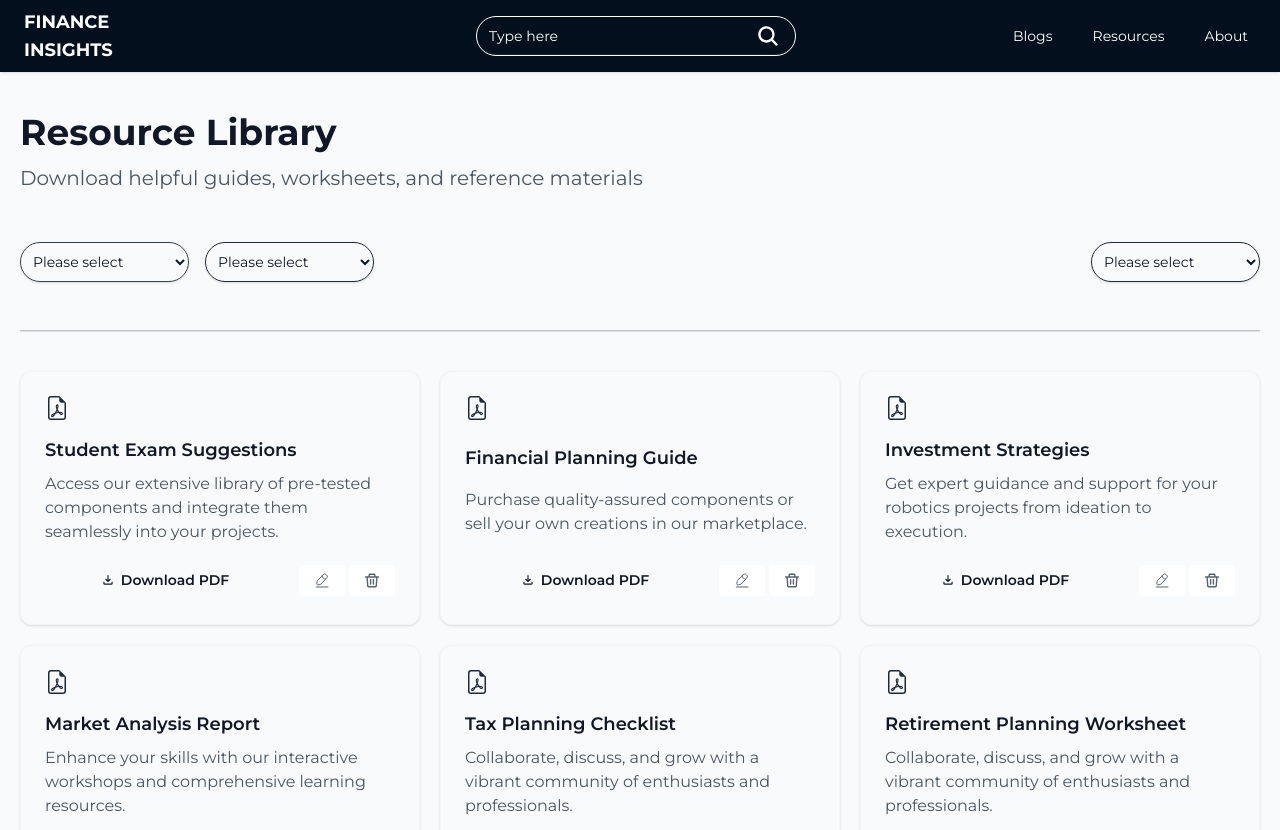
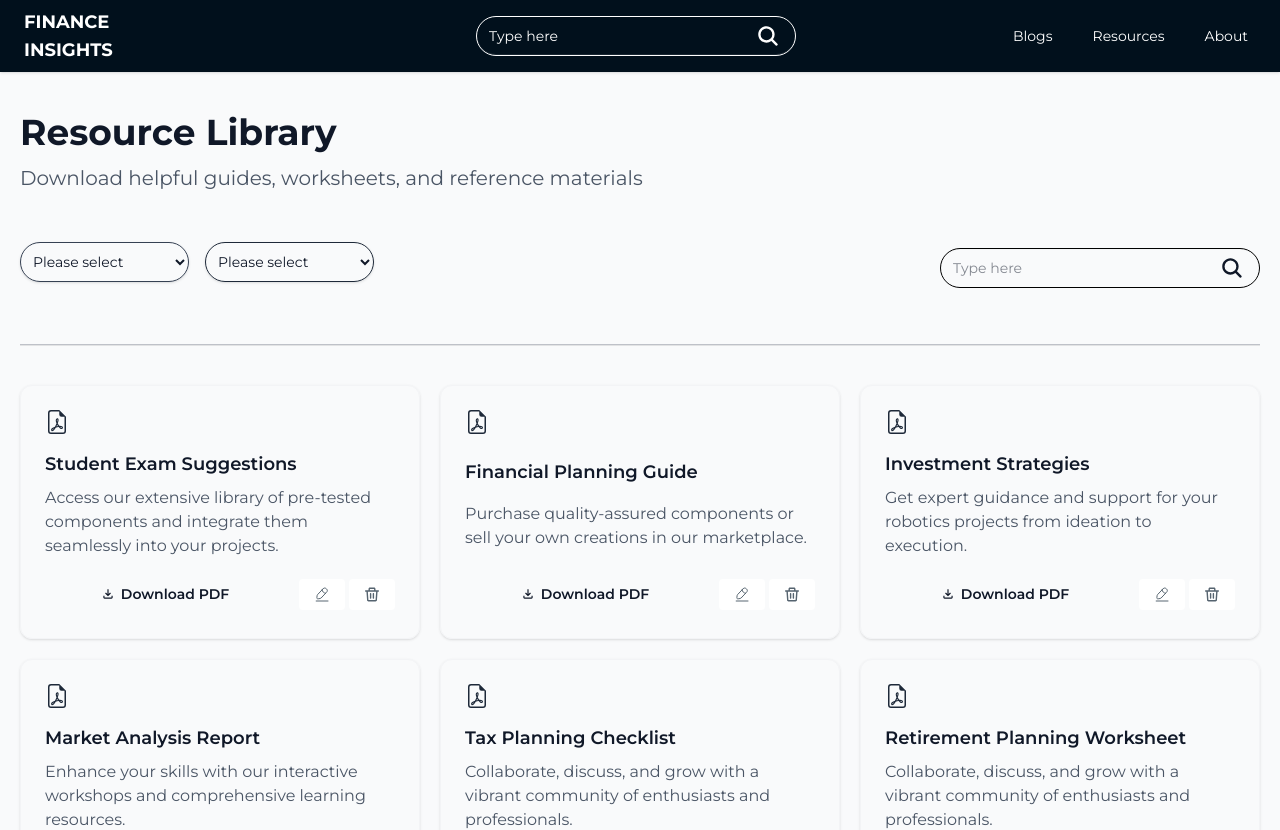
Before and after one commit to Tanjim100/Finance-Insights, a React (Vite) app: page /admin-resources in a window 1280 px wide. Shown: the top 830 px of the page. Built offline with nearby package versions, Linux system fonts and the light colour scheme; what @dr.pogodin/react-helmet would draw is missing.

Commit message:
search bar completed

```diff
--- a/src/components/Navbar.jsx
+++ b/src/components/Navbar.jsx
@@ -43,7 +43,7 @@ const Navbar = () => {
                 <div className='navbar-center pr-2'>
                     <div className='relative'>
                         <button><IoSearch className='absolute left-30 md:left-50 lg:left-70 bottom-2 z-10 text-2xl text-white' /></button>
-                        <input type="text" placeholder="Type here" className="input bg-transparent text-white w-40 md:w-60 border-white rounded-full lg:w-80 z-5 placeholder-white" />
+                        <input type="text" placeholder="Type here" className="input pr-12 bg-transparent text-white w-40 md:w-60 border-white rounded-full lg:w-80 z-5 placeholder-white" />
 
                     </div>
                 </div>
--- a/src/pages/AdminResourcePage/AdminResourcePage.jsx
+++ b/src/pages/AdminResourcePage/AdminResourcePage.jsx
@@ -4,6 +4,7 @@ import { BsFileEarmarkPdf } from 'react-icons/bs';
 import ResourceLibrary from '../../components/ResourceLibrary';
 import ResourceCard from '../../components/ResourceCard';
 import AdminResourceCard from '../../components/AdminResourceCard';
+import { IoSearch } from 'react-icons/io5';
 
 const AdminResoucePage = () => {
 
@@ -157,24 +158,12 @@ const AdminResoucePage = () => {
                     </div>
                 </div>
                 <div>
-                    <div>
-                        <label htmlFor="Headline">
-                            <select
-                                name="Headline"
-                                id="Headline"
-                                className="mt-0.5 w-full rounded-full p-2 border h-10 border-gray-800 shadow-sm sm:text-sm"
-                            >
-                                <option value="">Please select</option>
-                                <option value="JM">John Mayer</option>
-                                <option value="SRV">Stevie Ray Vaughn</option>
-                                <option value="JH">Jimi Hendrix</option>
-                                <option value="BBK">B.B King</option>
-                                <option value="AK">Albert King</option>
-                                <option value="BG">Buddy Guy</option>
-                                <option value="EC">Eric Clapton</option>
-                            </select>
-                        </label>
+                    <div className='relative my-2'>
+                        <button><IoSearch className='absolute left-30 md:left-50 lg:left-70 bottom-2 z-10 text-2xl' /></button>
+                        <input type="text" placeholder="Type here" className="input pr-12 bg-transparent w-40 md:w-60 border border-black rounded-full lg:w-80 z-5" />
+
                     </div>
+
 
                 </div>
             </div>
```
